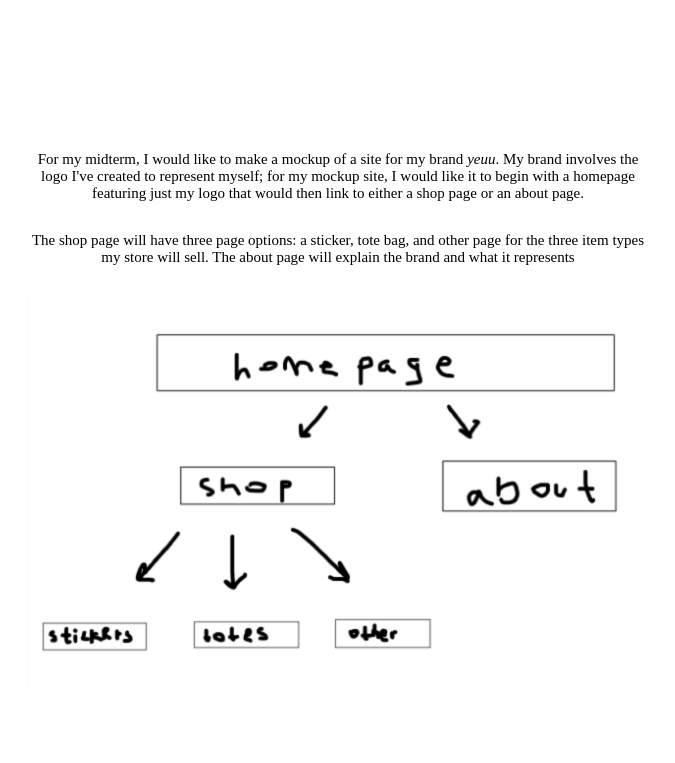
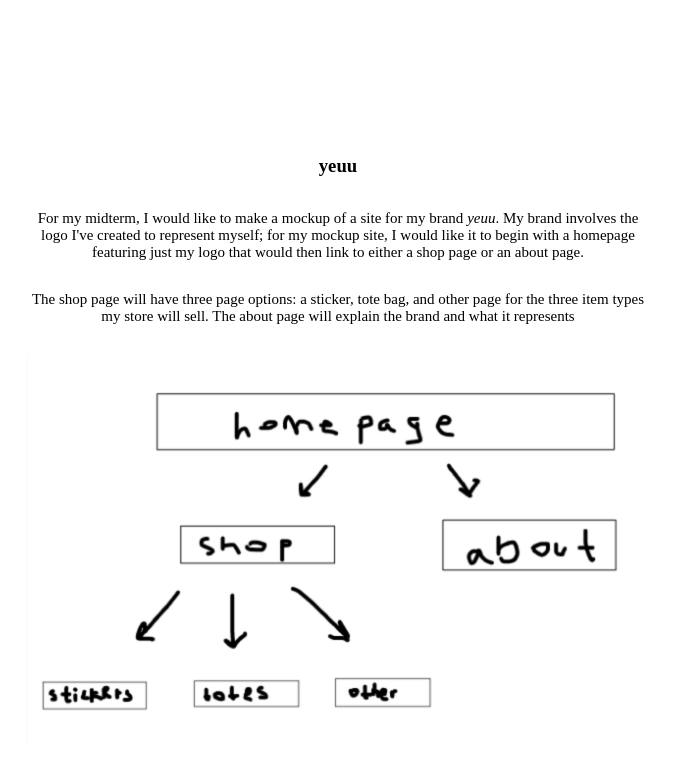
Before and after one commit to annlie/annlie.github.io, a plain HTML site: page midtermprop/index.html in a window 1280 px wide. Shown: the top 763 px of the page, without its empty margins (302-977 px from the left). Drawn offline with Linux system fonts and the light colour scheme.

Commit message:
proposal update

```diff
--- a/midtermprop/index.html
+++ b/midtermprop/index.html
@@ -8,6 +8,7 @@
 
 	<body>
 		<div class="nav">
+			<h3>yeuu</h3>
 			<p>For my midterm, I would like to make a mockup of a site for my brand <i>yeuu</i>. My brand involves the logo I've created to represent myself; for my mockup site, I would like it to begin with a homepage featuring just my logo that would then link to either a shop page or an about page.</p>
 			<p>The shop page will have three page options: a sticker, tote bag, and other page for the three item types my store will sell. The about page will explain the brand and what it represents</p>
 			<p><img src="/midtermprop/sitemap.png"></p>
```
